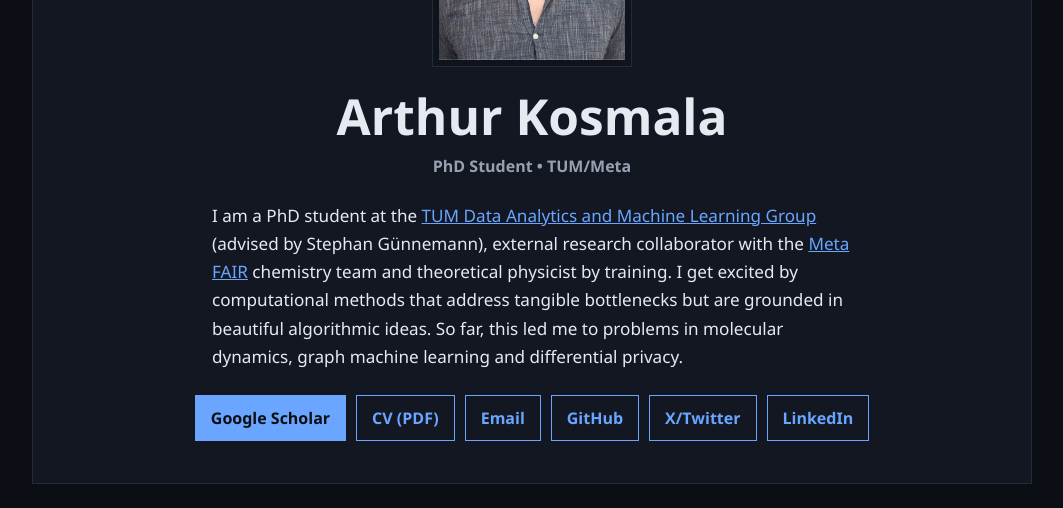
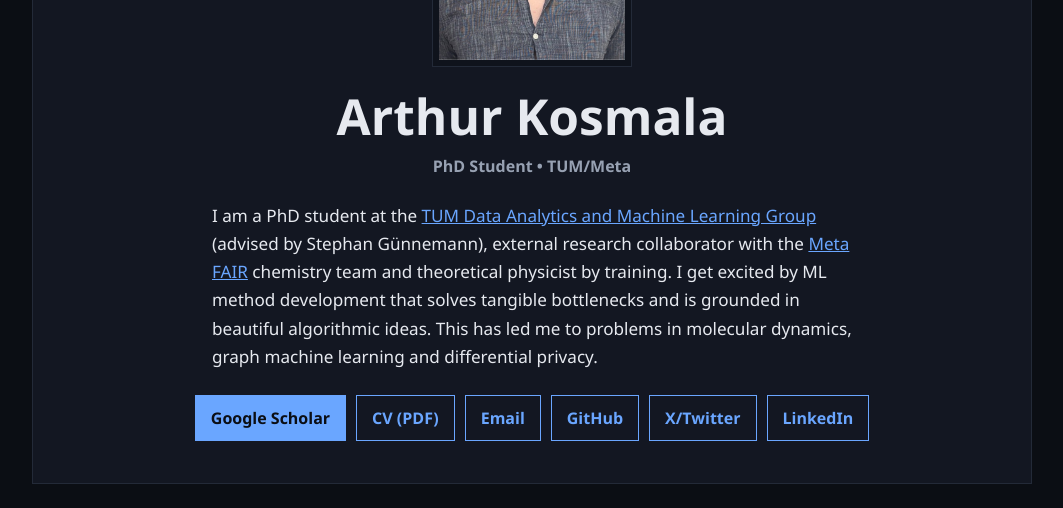
Before and after one commit to arthurkosmala/arthurkosmala.github.io, a Jekyll site: the page built from index.md, in a window 1280 px wide and 900 px high, scrolled down 315 px, cut to the strip 0-508 px from the top of the window. Shown: the whole strip, without its empty margins (108-1171 px from the left). Built offline with Jekyll 4.4.1, drawn with Linux system fonts in a browser that asks for light colours.

Commit message:
Revise PhD student introduction in index.md

```diff
--- a/index.md
+++ b/index.md
@@ -13,7 +13,7 @@
     <h1>{{ site.author.name }}</h1>
     <p class="subtitle">PhD Student • TUM/Meta</p>
     <p class="lead">
-      I am a PhD student at the <a href="https://www.cs.cit.tum.de/en/daml/home/">TUM Data Analytics and Machine Learning Group</a> (advised by Stephan Günnemann), external research collaborator with the <a href="https://ai.meta.com/research/">Meta FAIR</a> chemistry team and theoretical physicist by training. I get excited by computational methods that address tangible bottlenecks but are grounded in beautiful algorithmic ideas. So far, this led me to problems in molecular dynamics, graph machine learning and differential privacy.
+      I am a PhD student at the <a href="https://www.cs.cit.tum.de/en/daml/home/">TUM Data Analytics and Machine Learning Group</a> (advised by Stephan Günnemann), external research collaborator with the <a href="https://ai.meta.com/research/">Meta FAIR</a> chemistry team and theoretical physicist by training. I get excited by ML method development that solves tangible bottlenecks and is grounded in beautiful algorithmic ideas. This has led me to problems in molecular dynamics, graph machine learning and differential privacy.
     </p>
     <div class="cta-row">
       <a class="button" href="{{ site.author.scholar_url }}">Google Scholar</a>
```
